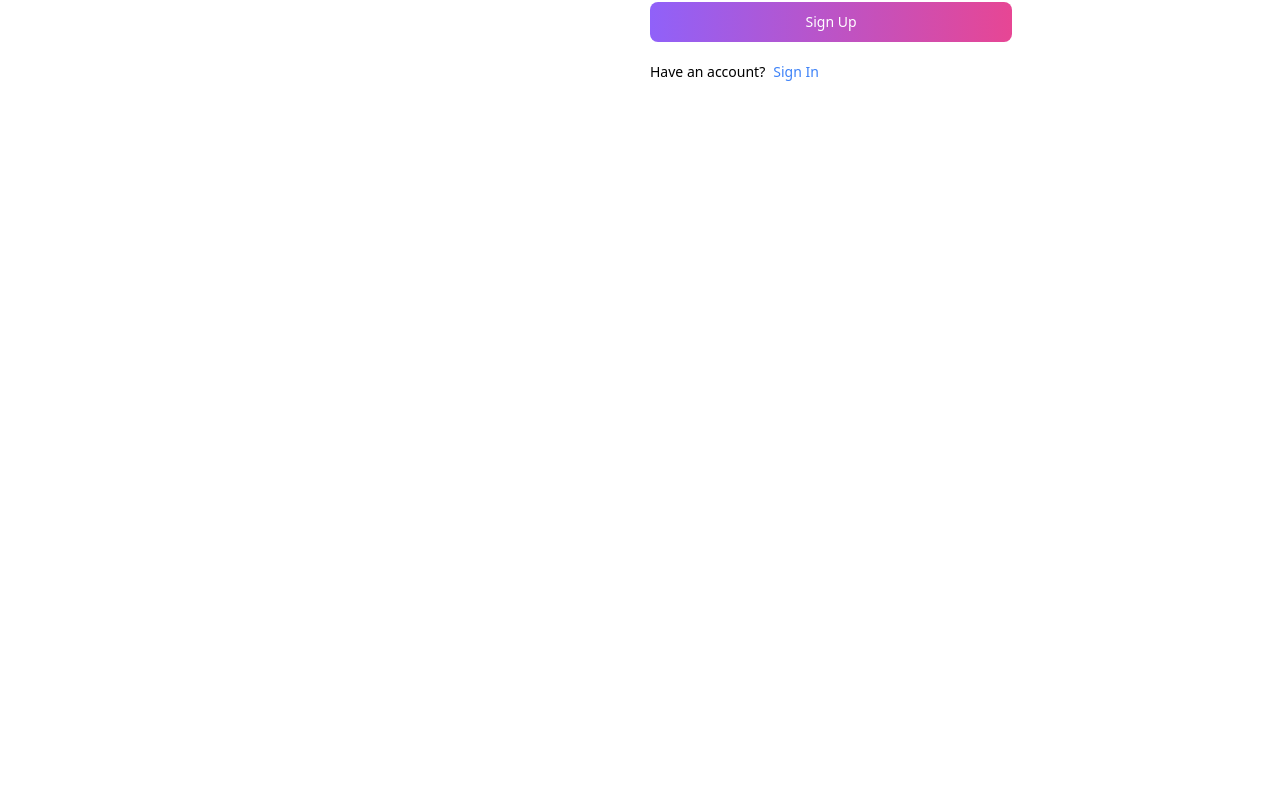
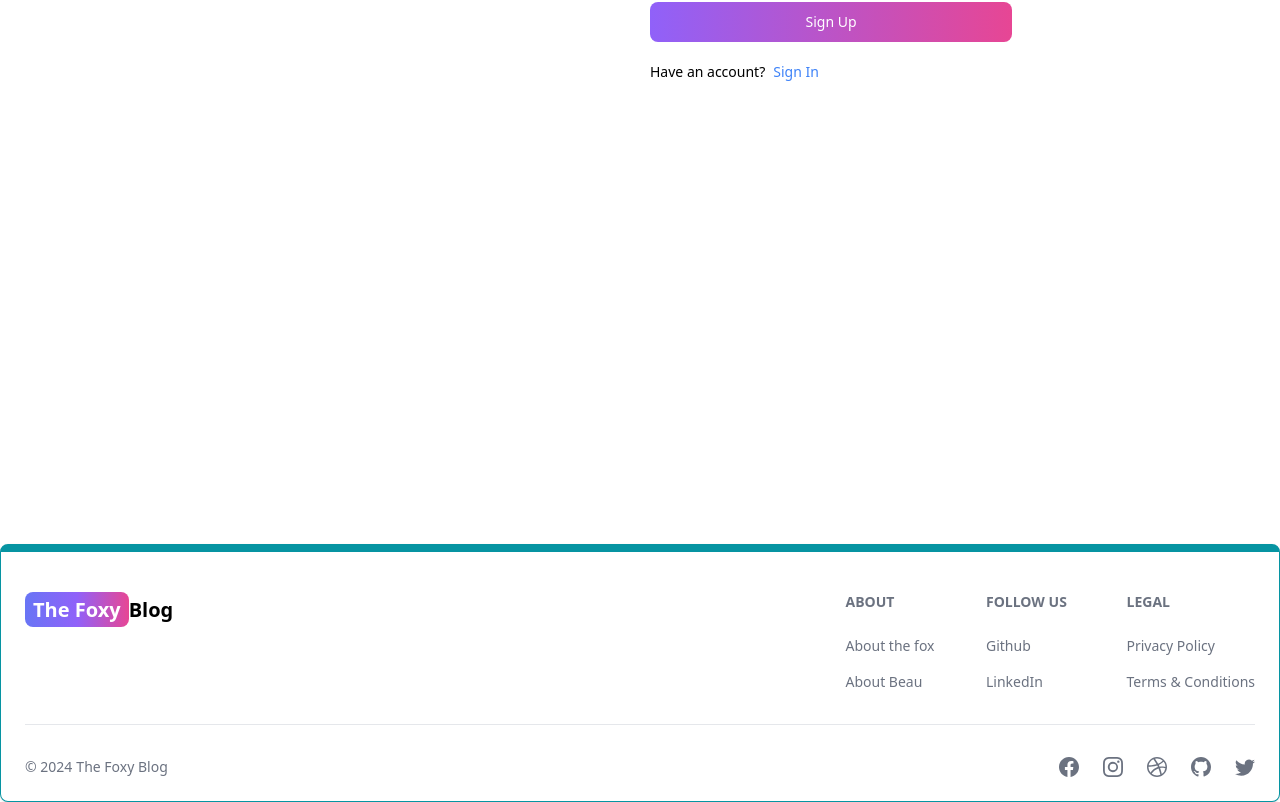
Before and after one commit to FoxySocks22/the-mern-blog, a React (Vite) app in the folder client/: page /sign-up in a window 1280 px wide. Shown: the part 406-1208 px from the top of the page. Before the commit the page ends 950 px from the top, so only its background shows below. Built offline with nearby package versions, Linux system fonts and the light colour scheme.

Commit message:
Created footer component.

```diff
--- a/client/src/App.jsx
+++ b/client/src/App.jsx
@@ -6,6 +6,7 @@
 import SignUp from './pages/SignUp';
 import Dashboard from './pages/Dashboard';
 import Header from './components/header';
+import Footer from './components/footer';
 
 export default function App() {
   return (
@@ -19,6 +20,7 @@
             <Route path='/sign-in' element={ <SignIn /> }/>
             <Route path='/sign-up' element={ <SignUp /> }/>
         </Routes>
+        <Footer />
     </BrowserRouter>
   )
 }
--- /dev/null
+++ b/client/src/components/footer.jsx
@@ -0,0 +1,68 @@
+import { Footer } from "flowbite-react";
+import { Link } from "react-router-dom";
+import { BsFacebook, BsInstagram, BsTwitter, BsGithub, BsDribbble } from "react-icons/bs"
+
+export default function footerComponent() {
+  return (
+    <Footer className="border border-t-8 border-teal-500" container>
+        <div className="w-full max-w-7xl mx-auto">
+            <div className="grid w-full justify-between sm:flex md:grid-cols-1">
+                <div className="mt-5">
+                    <Link to='/' className='self-center whitespace-nowrap text-lg sm:text-xl font-semibold dark:text-white'>
+                        <span className='px-2 py-1 bg-gradient-to-r from-indigo-500 via-purple-500 to-pink-500 rounded-lg text-white'>The Foxy</span>
+                        Blog
+                    </Link>
+                </div>
+                <div className="grid grid-cols-2 gap-8 mt-4 sm:grid-cols-3 sm:gap-3">
+                    <div>
+                        <Footer.Title title="About" />
+                        <Footer.LinkGroup col>
+                            <Footer.Link href="#" target="_blank" rel="noopener noreferrer">
+                                About the fox
+                            </Footer.Link>
+                            <Footer.Link href="/about">
+                                About Beau
+                            </Footer.Link>
+                        </Footer.LinkGroup>
+                    </div>
+                    <div>
+                        <Footer.Title title="Follow Us" />
+                        <Footer.LinkGroup col>
+                            <Footer.Link href="#" target="_blank" rel="noopener noreferrer">
+                                Github
+                            </Footer.Link>
+                            <Footer.Link href="/about" target="_blank" rel="noopener noreferrer">
+                                LinkedIn
+                            </Footer.Link>
+                        </Footer.LinkGroup>
+                    </div>
+                    <div>
+                        <Footer.Title title="Legal" />
+                        <Footer.LinkGroup col>
+                            <Footer.Link href="#">
+                                Privacy Policy
+                            </Footer.Link>
+                            <Footer.Link href="#">
+                                Terms & Conditions
+                            </Footer.Link>
+                        </Footer.LinkGroup>
+                    </div>
+                </div>
+            </div>
+            <Footer.Divider />
+            <div className="w-full sm:flex sm:items-center sm:justify-between">
+                <Footer.Copyright href="#" by="The Foxy Blog" year={ new Date().getFullYear() }/>
+                <div className="flex gap-6 sm:mt-0 mt-4 sm:justify-center">
+                    <Footer.Icon href="#" icon={ BsFacebook } />
+                    <Footer.Icon href="#" icon={ BsInstagram } />
+                    <Footer.Icon href="#" icon={ BsDribbble } />
+                    <Footer.Icon href="#" icon={ BsGithub } />
+                    <Footer.Icon href="#" icon={ BsTwitter } />
+                </div>
+            </div>
+        </div>
+    </Footer>
+  )
+}
+
+// More sub-components will be created for this
```
